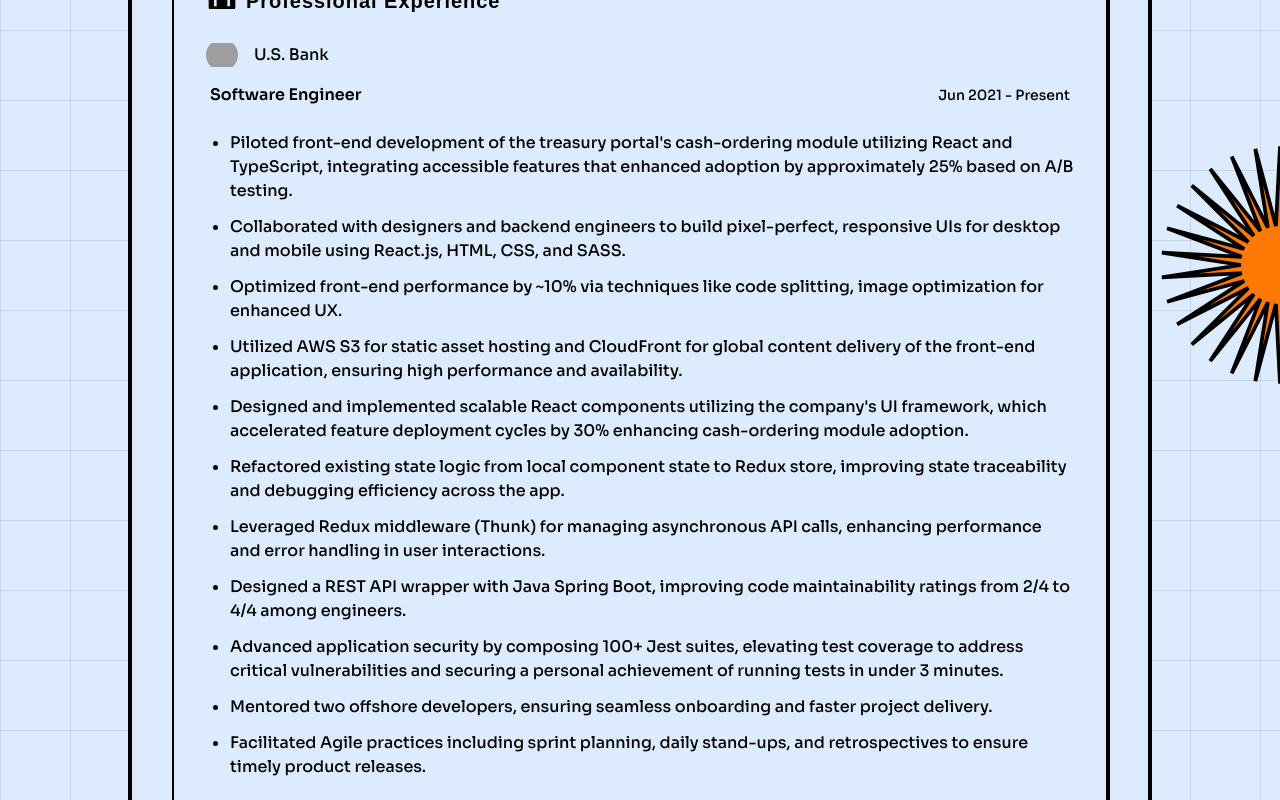
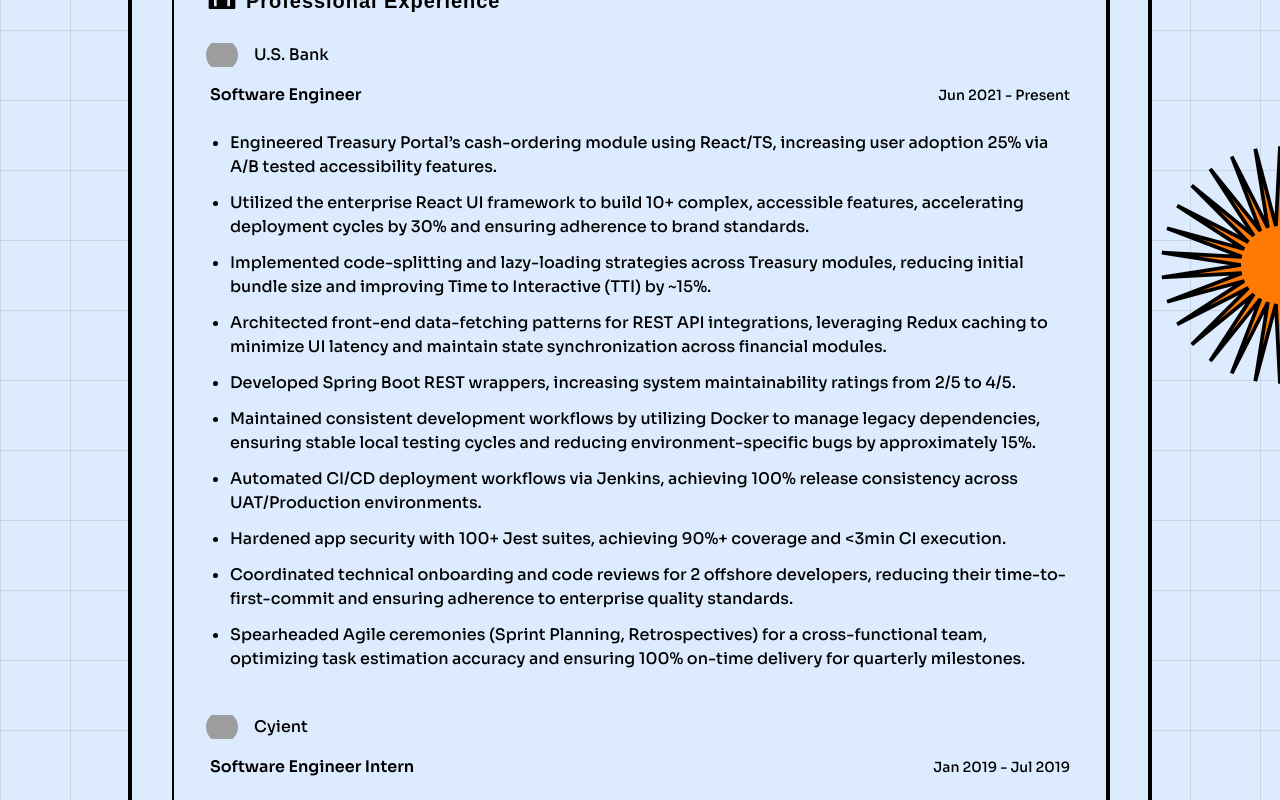
Before and after one commit to rumanstheddy/portfolio-neobrutalist, a Next.js app: page / in a window 1280 px wide. Shown: the part 1300-2100 px from the top of the page. Built offline with nearby package versions, Linux system fonts and the light colour scheme; grey boxes are pictures that could not be loaded; a web font is replaced by a local one.

Commit message:
update experience

```diff
--- a/src/data/profile.ts
+++ b/src/data/profile.ts
@@ -113,19 +113,18 @@
         company: "U.S. Bank",
         companyLogo: "/usbank.jpg",
         duration: "Jun 2021 - Present",
-        bullets: [
-          "Piloted front-end development of the treasury portal's cash-ordering module utilizing React and TypeScript, integrating accessible features that enhanced adoption by approximately 25% based on A/B testing.",
-          "Collaborated with designers and backend engineers to build pixel-perfect, responsive UIs for desktop and mobile using React.js, HTML, CSS, and SASS.",
-          "Optimized front-end performance by ~10% via techniques like code splitting, image optimization for enhanced UX.",
-          "Utilized AWS S3 for static asset hosting and CloudFront for global content delivery of the front-end application, ensuring high performance and availability.",
-          "Designed and implemented scalable React components utilizing the company's UI framework, which accelerated feature deployment cycles by 30% enhancing cash-ordering module adoption.",
-          "Refactored existing state logic from local component state to Redux store, improving state traceability and debugging efficiency across the app.",
-          "Leveraged Redux middleware (Thunk) for managing asynchronous API calls, enhancing performance and error handling in user interactions.",
-          "Designed a REST API wrapper with Java Spring Boot, improving code maintainability ratings from 2/4 to 4/4 among engineers.",
-          "Advanced application security by composing 100+ Jest suites, elevating test coverage to address critical vulnerabilities and securing a personal achievement of running tests in under 3 minutes.",
-          "Mentored two offshore developers, ensuring seamless onboarding and faster project delivery.",
-          "Facilitated Agile practices including sprint planning, daily stand-ups, and retrospectives to ensure timely product releases.",
-        ],
+          bullets: [
+            "Engineered Treasury Portal’s cash-ordering module using React/TS, increasing user adoption 25% via A/B tested accessibility features.",
+            "Utilized the enterprise React UI framework to build 10+ complex, accessible features, accelerating deployment cycles by 30% and ensuring adherence to brand standards.",
+            "Implemented code-splitting and lazy-loading strategies across Treasury modules, reducing initial bundle size and improving Time to Interactive (TTI) by ~15%.",
+            "Architected front-end data-fetching patterns for REST API integrations, leveraging Redux caching to minimize UI latency and maintain state synchronization across financial modules.",
+            "Developed Spring Boot REST wrappers, increasing system maintainability ratings from 2/5 to 4/5.",
+            "Maintained consistent development workflows by utilizing Docker to manage legacy dependencies, ensuring stable local testing cycles and reducing environment-specific bugs by approximately 15%.",
+            "Automated CI/CD deployment workflows via Jenkins, achieving 100% release consistency across UAT/Production environments.",
+            "Hardened app security with 100+ Jest suites, achieving 90%+ coverage and <3min CI execution.",
+            "Coordinated technical onboarding and code reviews for 2 offshore developers, reducing their time-to-first-commit and ensuring adherence to enterprise quality standards.",
+            "Spearheaded Agile ceremonies (Sprint Planning, Retrospectives) for a cross-functional team, optimizing task estimation accuracy and ensuring 100% on-time delivery for quarterly milestones."
+          ],
       },
       {
         title: "Software Engineer Intern",
```
